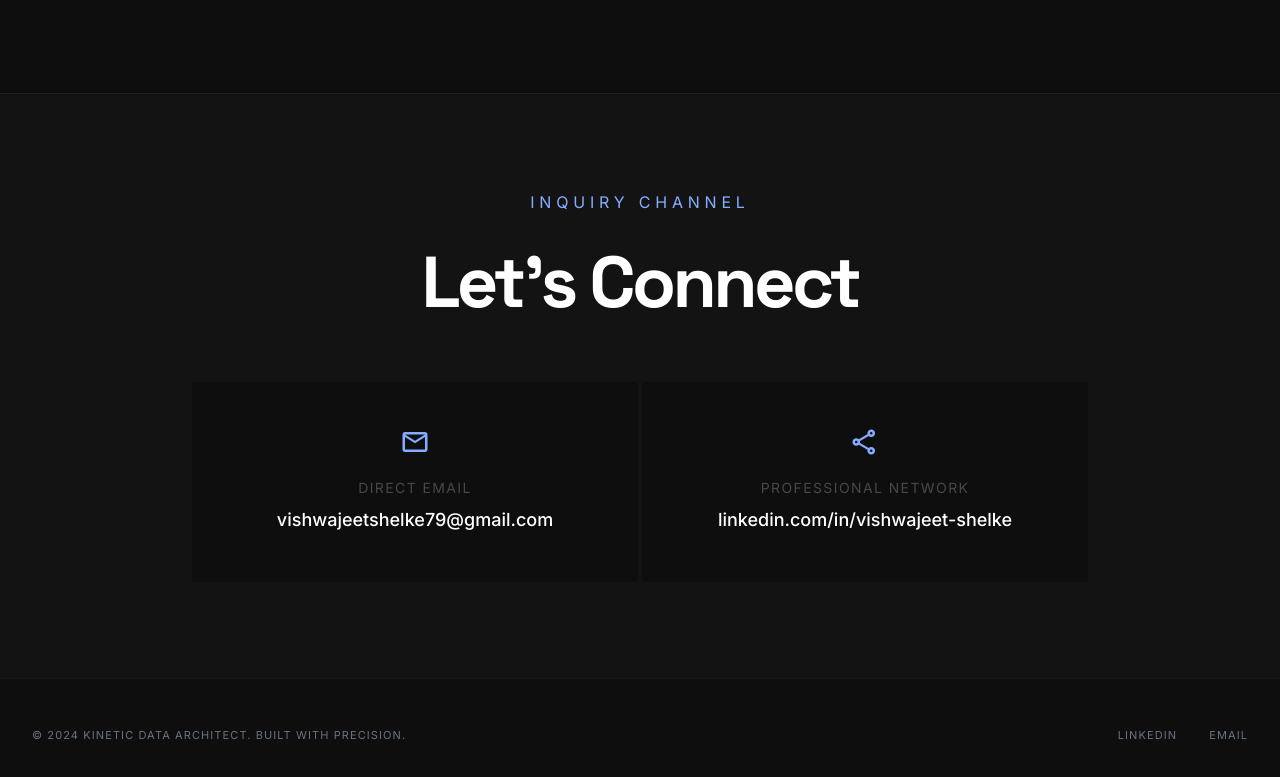
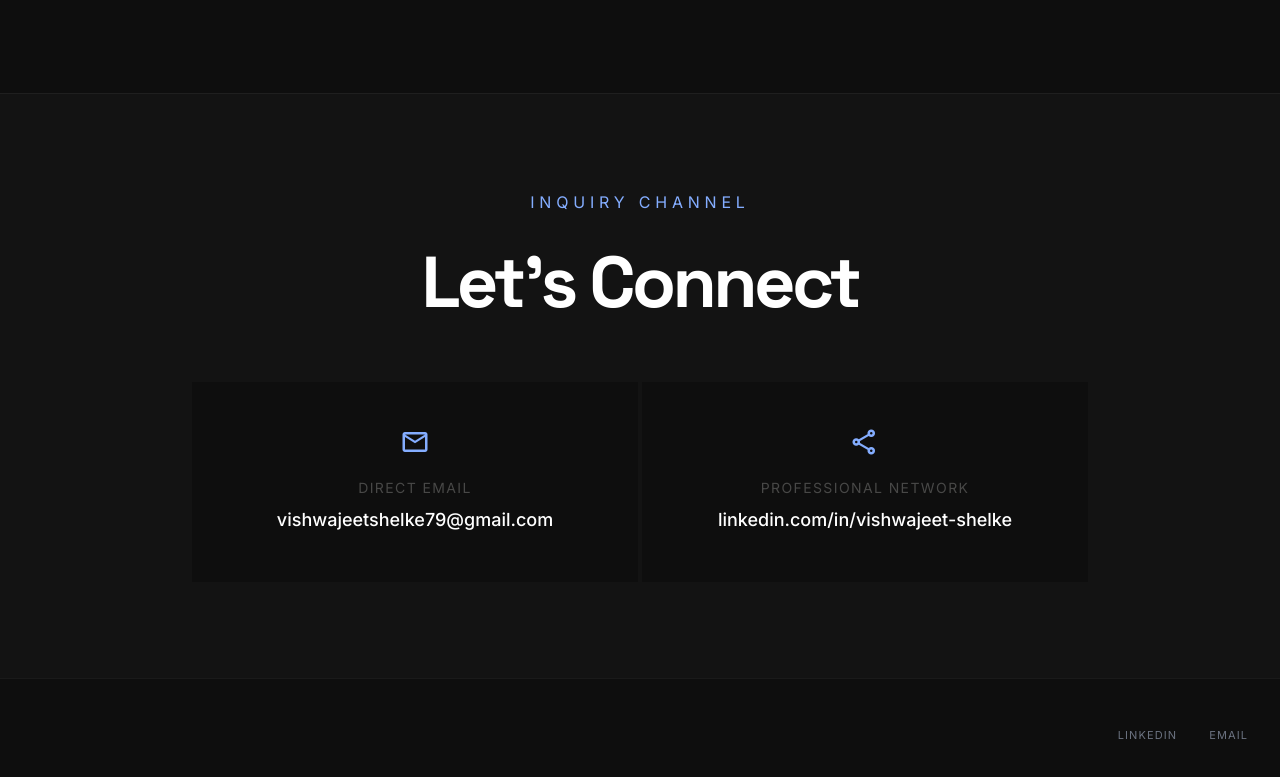
Before and after one commit to vishwajeetShelke-79/vishwajeetshelke-79.github.io, a plain HTML site: page index.html in a window 1280 px wide. Shown: the part 3739-4516 px from the top of the page. Drawn offline with nearby package versions, Linux system fonts and the light colour scheme.

Commit message:
Remove copyright notice from footer
Removed copyright notice from the footer.

```diff
--- a/index.html
+++ b/index.html
@@ -326,7 +326,7 @@
 <!-- Footer -->
 <footer class="bg-[#0e0e0e] w-full py-12 px-8 flex flex-col md:flex-row justify-between items-center border-t border-white/5 font-['Inter'] text-[0.6875rem] uppercase tracking-[0.1em] text-gray-500">
 <div class="mb-6 md:mb-0" style="">
-            © 2024 KINETIC DATA ARCHITECT. BUILT WITH PRECISION.
+
         </div>
 <div class="flex gap-8">
 <a class="hover:text-[#84adff] transition-all underline-offset-4 hover:underline" href="https://linkedin.com/in/vishwajeet-shelke-19226a385" style="">LinkedIn</a>
```
